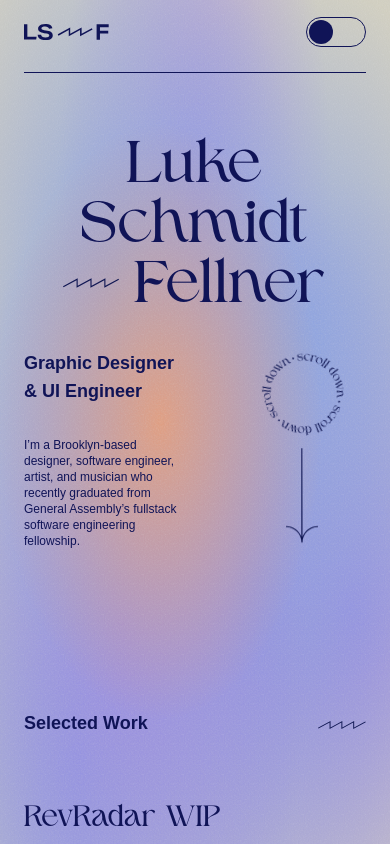
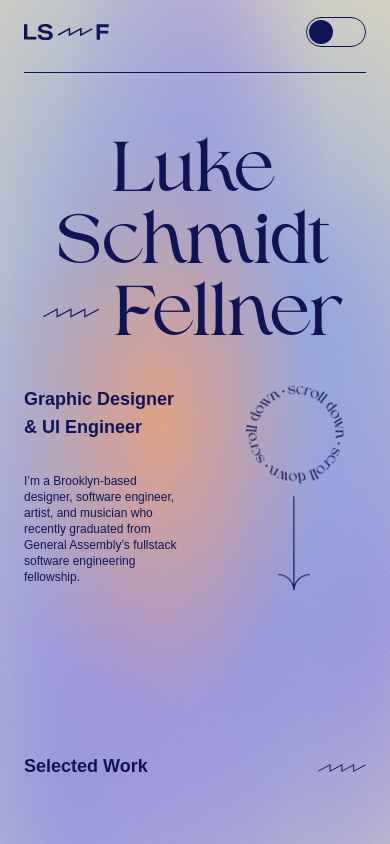
Before and after one commit to lschmidtfellner/portfolio-2023, a React (Create React App) app: page / in a window 390 px wide. Shown: the top 844 px of the page. Built offline with nearby package versions, Linux system fonts and the light colour scheme; the HTML template or start-up script is replaced by a standard one; a web font is replaced by a local one.

Commit message:
adjusted text size

```diff
--- a/src/pages/Landing.js
+++ b/src/pages/Landing.js
@@ -78,7 +78,7 @@ function Landing({ modeToggle, pColor, handleNavigation }) {
       <div>
         <div
           ref={headerRef}
-          className="text-6xl sm:text-[85pt] lg:text-[115pt] text-center"
+          className="text-7xl sm:text-[85pt] lg:text-[115pt] text-center"
         >
           <h1 style={{ opacity: 0 }} className="font-higuen">
             Luke
@@ -115,9 +115,9 @@ function Landing({ modeToggle, pColor, handleNavigation }) {
                 </div>
                 <div className="flex flex-col mr-6 items-center justify-center">
                   {modeToggle ? (
-                    <SiteScroll2 className="w-20 sm:w-24 animate-slowspin site-scroll" />
+                    <SiteScroll2 className="w-24 animate-slowspin site-scroll" />
                   ) : (
-                    <SiteScroll className="w-20 sm:w-24 animate-slowspin site-scroll" />
+                    <SiteScroll className="w-24 animate-slowspin site-scroll" />
                   )}
                   <div>
                     {modeToggle ? (
```
